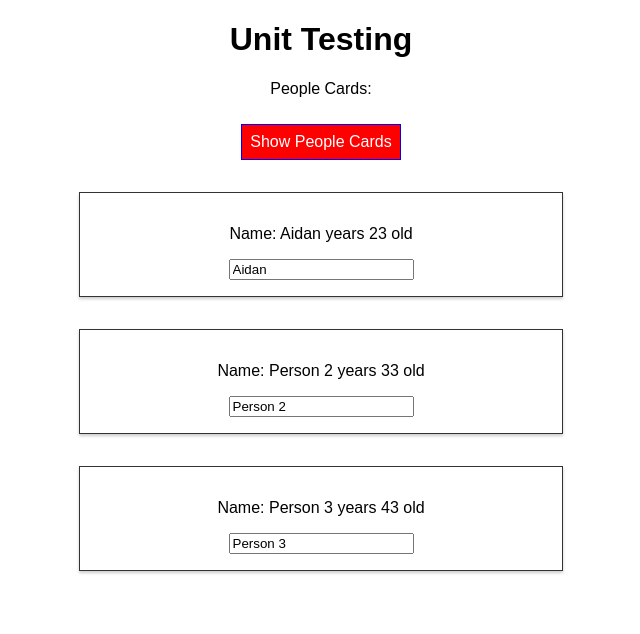
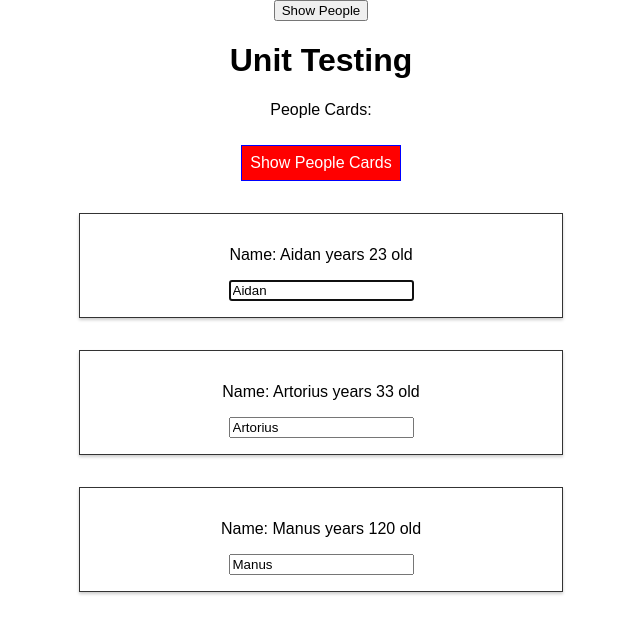
Before and after one commit to aidanlowson/ReactTraining, a React app in the folder udemy-react/: page / in a window 1280 px wide. Both pictures are taken after a click on the button "Show People Cards". Shown: the top 634 px of the page, without its empty margins (319-959 px from the left). Built offline with nearby package versions, Linux system fonts and the light colour scheme.

Commit message:
Lifecycle methods added to project. Refactor all code

```diff
--- a/udemy-react/package.json
+++ b/udemy-react/package.json
@@ -31,6 +31,7 @@
     "postcss-flexbugs-fixes": "3.2.0",
     "postcss-loader": "2.0.8",
     "promise": "8.0.1",
+    "prop-types": "^15.6.2",
     "radium": "^0.24.1",
     "raf": "3.4.0",
     "react": "^16.4.1",
--- a/udemy-react/src/App.js
+++ /dev/null
@@ -1,106 +0,0 @@
-//  Packages
-import React, { Component } from 'react';
-//  Components
-import Person from './Person/Person'
-//  Style
-import styles from'./App.css';
-
-class App extends Component {
-  state = {
-    persons: [
-      {name: 'Aidan',age: 23},
-      {name: 'Person 2', age: 33},
-      {name: 'Person 3', age: 43}
-    ],
-    showPeople: false
-  }
-
-  handleNameChange = (event, id) => {
-    const personIndex = this.state.persons.findIndex(p => {
-      return p.id === id;
-    });
-
-    const person = {
-      ...this.state.persons[personIndex]
-    };
-
-    // const person = Object.assign({}, this.state.persons[person])
-
-    person.name = event.target.value;
-
-    const persons = [...this.state.persons];
-    persons[personIndex] = person;
-
-    this.setState({ persons: persons })
-  }
-
-  togglePeople = () => {
-    const doesShow = this.state.showPeople;
-    this.setState({
-      showPeople: !doesShow
-    })
-  }
-
-  handleDeletePerson = (personIndex) => {
-    // const persons = this.state.persons.slice();
-    const persons = [...this.state.persons];
-    persons.splice(personIndex, 1);
-    this.setState({
-      persons: persons
-    });
-  }
-
-  render() {
-
-    let persons = null;
-    let btnClass = '';
-
-    if (this.state.showPeople) {
-      persons = (
-        <div>
-          {this.state.persons.map((person, index) => {
-            return <Person
-              click={() => this.handleDeletePerson(index)}
-              name={person.name}
-              age={person.age}
-              key={person.id}
-              changed={(event) => this.handleNameChange(event, person.id)}
-            />
-          })}
-      </div>
-      );
-
-      btnClass = styles.Red
-    }
-
-    const classes = [];
-
-    if(this.state.persons.length <= 2) {
-      classes.push(styles.red);
-    }
-
-    if (this.state.persons.length <= 1) {
-      classes.push(styles.bold);
-    }
-
-    return (
-      <div className={styles.App}>
-        <h1>
-          Unit Testing
-        </h1>
-        <p className={classes.join(' ')}>
-          People Cards:
-        </p>
-        <button
-          className={btnClass}
-          onClick={this.togglePeople}
-        >
-          Show People Cards
-        </button>
-       {persons}
-      </div>
-    );
-  }
-}
-
-export default App;
--- a/udemy-react/src/Person/Person.js
+++ /dev/null
@@ -1,20 +0,0 @@
-//  Packages
-import React from 'react';
-//  Styles
-import styles from './Person.css';
-
-const person = (props) => {
-  return (
-  <div className={styles.Person}>
-    <p onClick={props.click}>
-    Name: {props.name} years {props.age} old
-    </p>
-    <p>{props.children}</p>
-    <input type="text" value={props.name} onChange={props.changed} />
-  </div>
-  )
-
-
-};
-
-export default (person);
--- a/udemy-react/src/App.css
+++ b/udemy-react/src/components/Cockpit/Cockpit.css
@@ -1,6 +1,3 @@
-.App {
-  text-align: center;
-}
 
 .red {
   color: red;
@@ -10,7 +7,7 @@
   font-weight: bold;
 }
 
-.App button {
+.Cockpit button {
   background-color: green;
   color: white;
   font: inherit;
@@ -20,16 +17,16 @@
   cursor: pointer;
 }
 
-.App button:hover {
+.Cockpit button:hover {
   background-color: lightgreen;
   color: black;
 }
 
-.App button.Red {
+.Cockpit button.Red {
   background-color: red;
 }
 
-.App button.Red:hover {
+.Cockpit button.Red:hover {
   background-color: tomato;
   color: black;
 }
--- /dev/null
+++ b/udemy-react/src/components/Cockpit/Cockpit.js
@@ -0,0 +1,40 @@
+import React from 'react';
+import style from './Cockpit.css';
+
+const cockpit = (props) => {
+
+  let btnClass = '';
+
+  if (props.showPerson) {
+    btnClass = style.Red
+  }
+
+  const classes = [];
+
+  if(props.persons.length <= 2) {
+    classes.push(style.red);
+  }
+
+  if (props.persons.length <= 1) {
+    classes.push(style.bold);
+  }
+
+  return (
+  <div className={style.Cockpit}>
+    <h1>
+      Unit Testing
+    </h1>
+    <p className={classes.join(' ')}>
+      People Cards:
+    </p>
+    <button
+      className={btnClass}
+      onClick={props.clicked}
+    >
+      Show People Cards
+    </button>
+  </div>
+  );
+}
+
+export default cockpit;
--- /dev/null
+++ b/udemy-react/src/components/Persons/Person/Persons.js
@@ -0,0 +1,27 @@
+import React from 'react';
+import Person from './../Persons';
+import PropTypes from 'prop-types';
+
+class Persons extends React.Component {
+    render () {
+      return this.props.persons.map((person, index) => {
+        return <Person
+        click={() => this.props.clicked(index)}
+        name={person.name}
+        age={person.age}
+        key={person.id}
+        position={index}
+        changed={(event) => this.props.changed(event, person.id)}
+      />
+    });
+  }
+}
+
+Persons.propTypes = {
+  click: PropTypes.func,
+  name: PropTypes.string,
+  age: PropTypes.number,
+  changed: PropTypes.func,
+}
+
+export default Persons;
--- /dev/null
+++ b/udemy-react/src/components/Persons/Persons.js
@@ -0,0 +1,33 @@
+//  Packages
+import React from 'react';
+//  Styles
+import styles from './Person.css';
+
+class Persons extends React.Component {
+
+  componentDidMount () {
+    if (this.props.position === 0) {
+      this.inputElement.focus();
+    }
+  }
+
+
+  render () {
+    return (
+      <div className={styles.Person}>
+        <p onClick={this.props.click}>
+        Name: {this.props.name} years {this.props.age} old
+        </p>
+        <p>{this.props.children}</p>
+        <input
+          ref={(inp) => { this.inputElement = inp }}
+          type="text"
+          value={this.props.name}
+          onChange={this.props.changed}
+        />
+      </div>
+      )
+  }
+}
+
+export default Persons;
--- /dev/null
+++ b/udemy-react/src/containers/App.css
@@ -0,0 +1,3 @@
+.App {
+  text-align: center;
+}
--- /dev/null
+++ b/udemy-react/src/containers/App.js
@@ -0,0 +1,84 @@
+//  Packages
+import React, { PureComponent } from 'react';
+//  Components
+import Persons from '../components/Persons/Person/Persons';
+import Cockpit from '../components/Cockpit/Cockpit';
+//  Style
+import styles from'./App.css';
+
+class App extends PureComponent {
+  state = {
+    persons: [
+      {id: 1, name: 'Aidan',age: 23},
+      {id: 2, name: 'Artorius', age: 33},
+      {id: 3, name: 'Manus', age: 120}
+    ],
+    showPeople: false
+  }
+
+  handleNameChange = (event, id) => {
+    const personIndex = this.state.persons.findIndex(p => {
+      return p.id === id;
+    });
+
+    const person = {
+      ...this.state.persons[personIndex]
+    };
+
+    person.name = event.target.value;
+
+    const persons = [...this.state.persons];
+    persons[personIndex] = person;
+
+    this.setState({ persons: persons })
+  }
+
+  togglePeople = () => {
+    const doesShow = this.state.showPeople;
+    this.setState({
+      showPeople: !doesShow
+    })
+  }
+
+  handleDeletePerson = (personIndex) => {
+    const persons = [...this.state.persons];
+    persons.splice(personIndex, 1);
+    this.setState({
+      persons: persons
+    });
+  }
+
+  render() {
+    let persons = null;
+
+    if (this.state.showPeople) {
+      persons = (
+          <Persons
+            persons={this.state.persons}
+            clicked={this.handleDeletePerson}
+            changed={this.handleNameChange}
+          />
+      );
+    }
+
+    return (
+      <div className={styles.App}>
+      <button
+        onClick={() => {this.setState({
+          showPeople: true
+        })}}
+      >
+        Show People
+      </button>
+        <Cockpit
+          showPerson={this.state.showPeople}
+          persons={this.state.persons}
+          clicked={this.togglePeople}
+        />
+        {persons}
+      </div>
+    );
+  }
+}
+
+export default App;
--- a/udemy-react/src/index.js
+++ b/udemy-react/src/index.js
@@ -1,7 +1,7 @@
 import React from 'react';
 import ReactDOM from 'react-dom';
 import './index.css';
-import App from './App';
+import App from './containers/App';
 import registerServiceWorker from './registerServiceWorker';
 
 ReactDOM.render(<App />, document.getElementById('root'));
```
Also changed, not shown: udemy-react/src/components/Persons/Person.css (renamed from udemy-react/src/Person/Person.css), 2 other files (tests, documents, lock files or other folders).
